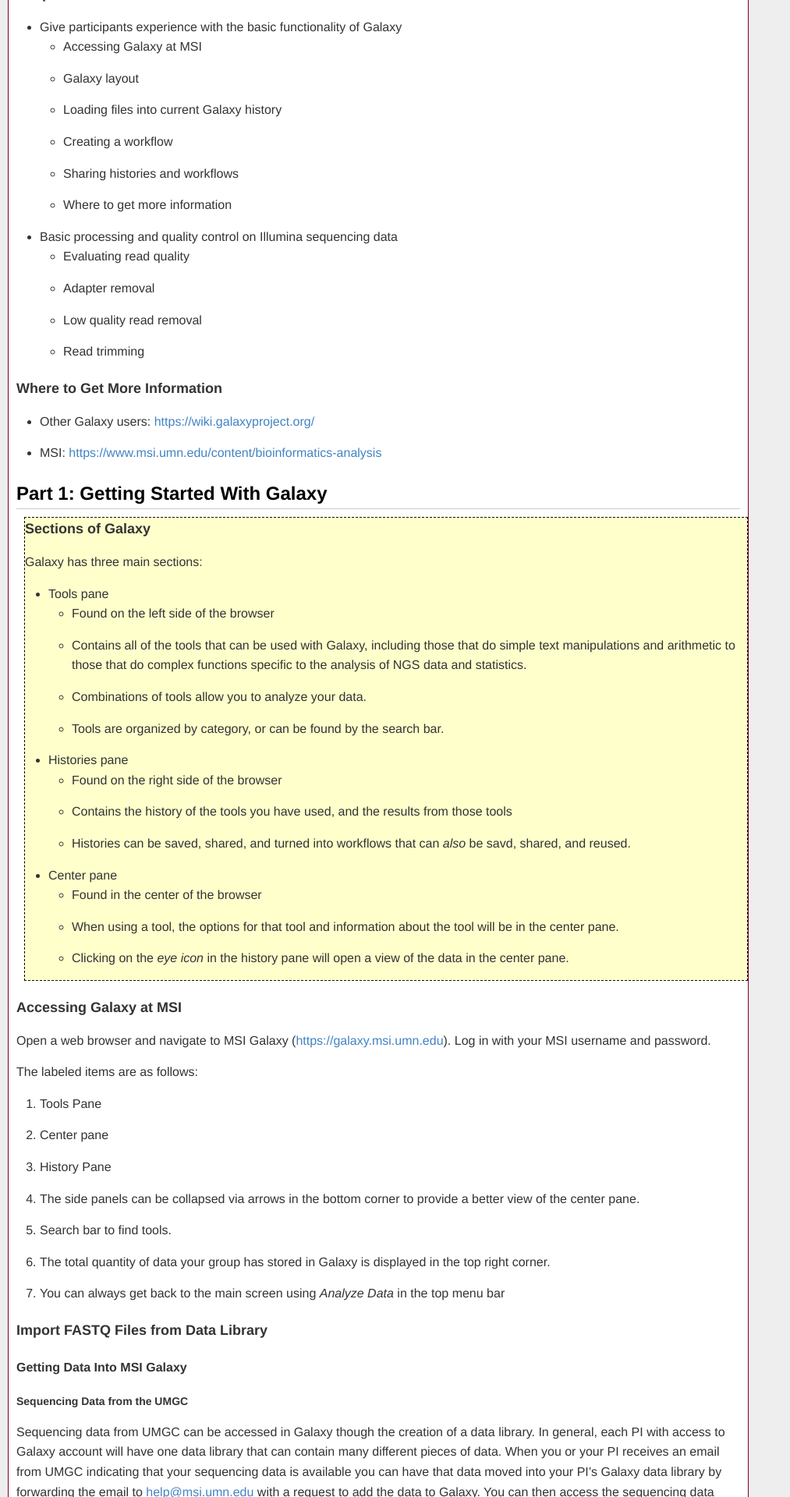
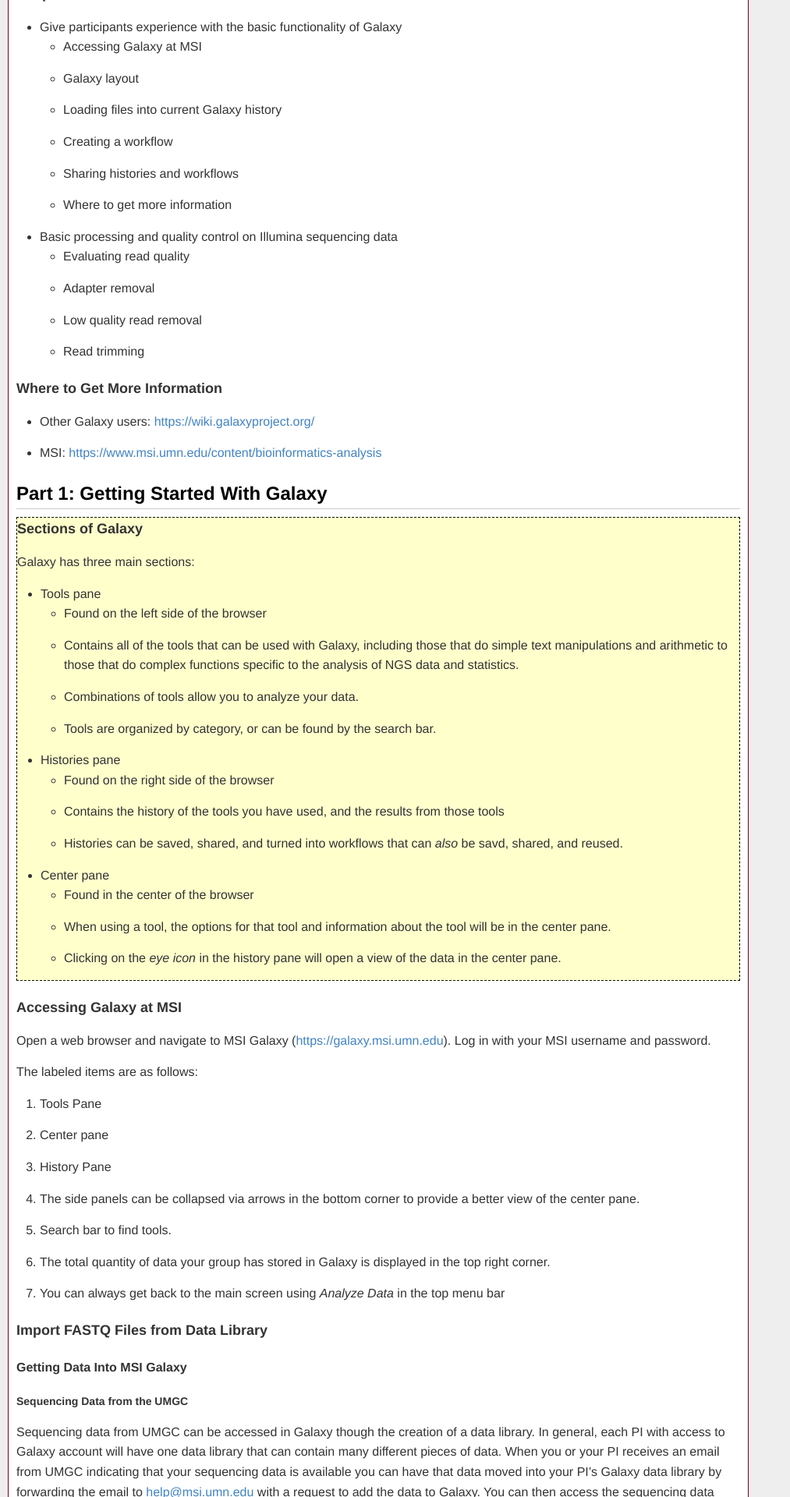
Before and after one commit to msi-ris/Tutorials, a Jekyll site: the page built from illumina_qc.md, in a window 1280 px wide. Shown: the part 647-2567 px from the top of the page at 78% size, without its empty margins (0-1013 px from the left). Built offline with Jekyll 4.4.1, drawn with Linux system fonts in a browser that asks for light colours.

Commit message:
Update CSS with info

```diff
--- a/css/main.css
+++ b/css/main.css
@@ -40,9 +40,6 @@ body {
 }
 
 div.info {
-    position:relative;
-    left:10px;
-    padding-right:10px;
     border:1px dashed #000;
     background-color:#ffffcc;
 }
```
